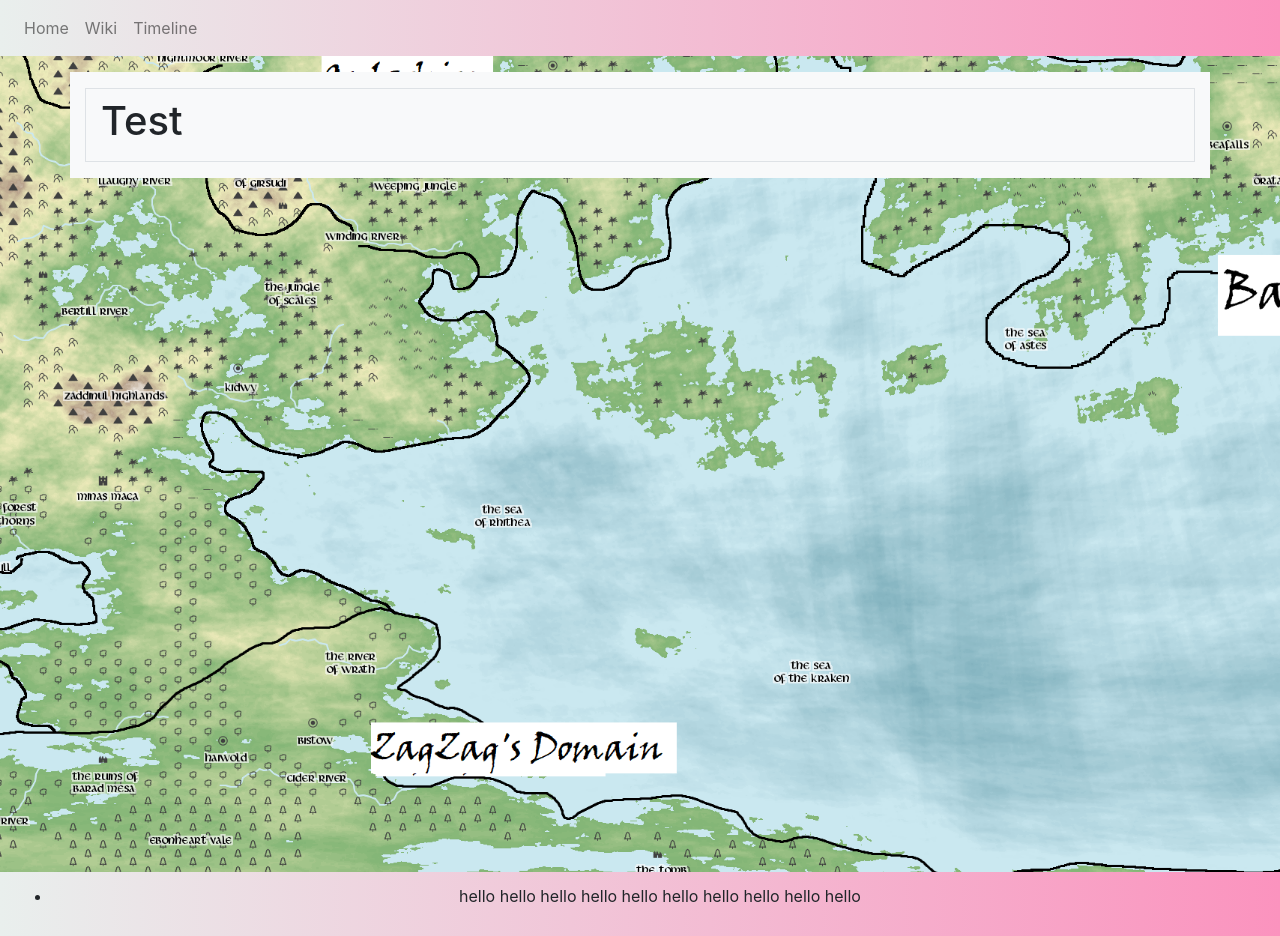
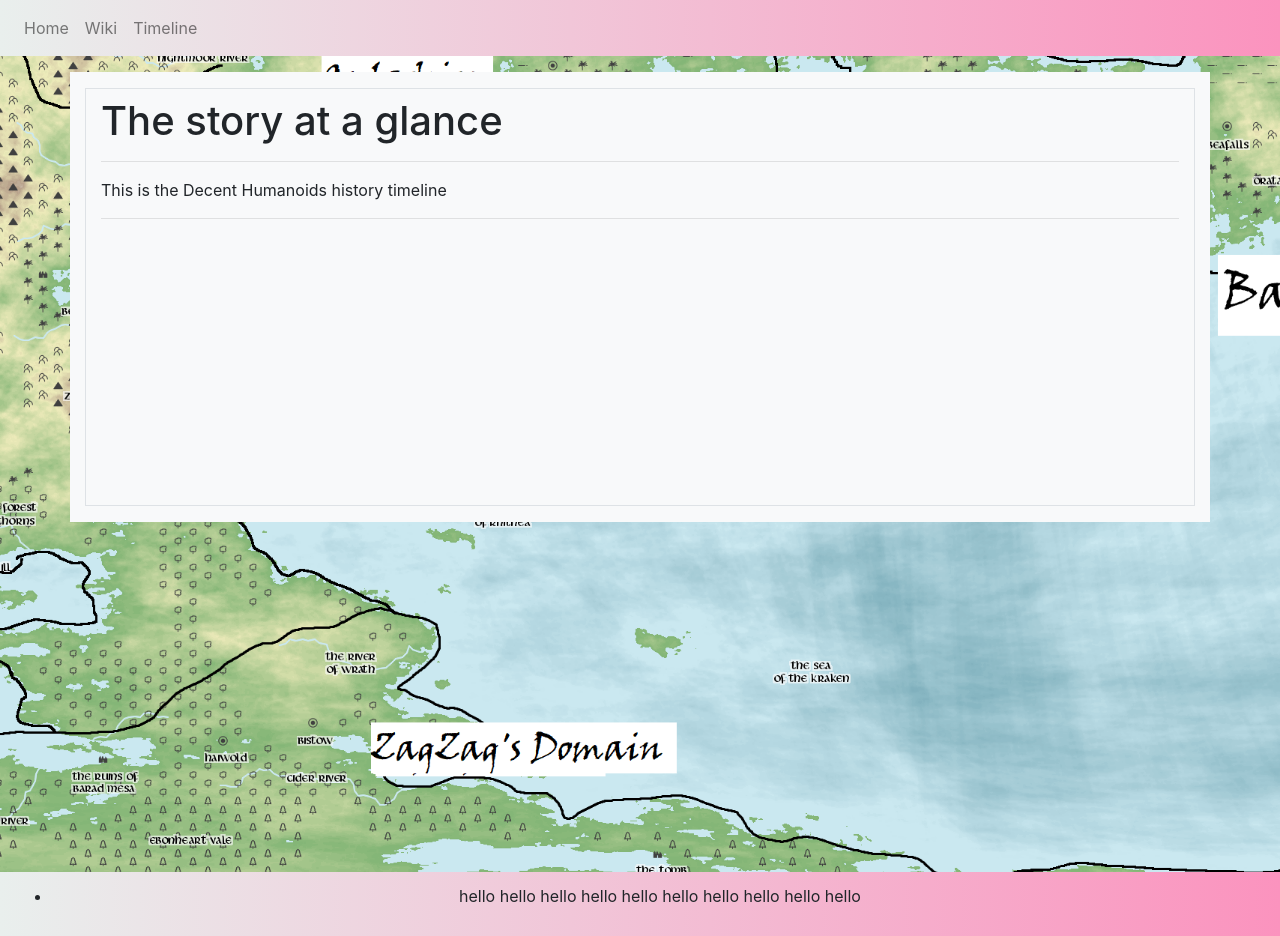
Before and after one commit to jonesec2/Decent_Humanoids, a React (Create React App) app: page /decent_humanoids/timeline in a window 1280 px wide. Built offline with nearby package versions, Linux system fonts and the light colour scheme.

Commit message:
updated timeline page to have normalized container and updated the NoMatch page with an image and link to homepage

```diff
--- a/src/components/Nav.js
+++ b/src/components/Nav.js
@@ -24,7 +24,7 @@ function Navbar() {
                   <Link className="nav-link js-scroll-trigger" to="/decent_humanoids/wiki">Wiki</Link>
                </li>
                <li className="nav-item">
-                  <Link className="nav-link js-scroll-trigger" to="/timeline">Timeline</Link>
+                  <Link className="nav-link js-scroll-trigger" to="/decent_humanoids/timeline">Timeline</Link>
                </li>
                {/* <li>
                   <Link className="nav-link js-scroll-trigger" to="/whoops"> Whoops</Link>
--- a/src/components/Wrapper.js
+++ b/src/components/Wrapper.js
@@ -4,7 +4,7 @@ export default function Wrapper(props) {
 
    return (
       <div className="container text-center mx-auto my-3">
-         <div className="container border mx-auto my-3 py-2 textC">
+         <div className="container border my-3 py-2 textC">
             {props.children}
          </div>
       </div>
--- a/src/pages/Home.css
+++ b/src/pages/Home.css
@@ -42,9 +42,16 @@
    }
 }
 
-/* .minHome {
-   min-height: 800px;
+/* @media (min-width: 1700px) {
+   .container {
+      min-width: 84%;
+   }
 } */
+
+.minHome {
+   min-height: 400px;
+}
+
 
 .noMatch {
    min-height: 100vh !important;
@@ -178,6 +185,12 @@
    background-color: rgb(248, 249, 250) !important;
 }
 
+/* @media (min-width: 1700px) {
+   .textC {
+      min-width: 100%;
+   }
+} */
+
 .btn {
    border: none;
    background-color: inherit;
--- a/src/pages/NoMatch.js
+++ b/src/pages/NoMatch.js
@@ -3,6 +3,7 @@ import { BrowserRouter as Router, Link, Route, Switch } from "react-router-dom";
 import Navbar from "../components/Nav";
 import Wrapper from "../components/Wrapper";
 import Footer from "../components/Footer";
+import iphiriaPic from "../images/IphireaLanding.png";
 import "./Home.css";
 
 
@@ -13,10 +14,16 @@ function NoMatch() {
    return (
       <div>
          <Navbar />
-            <div className="noMatch">
-               <h1>Sorry Traveller</h1>
-               <h3>Looks like you took a wrong turn</h3>
-            </div>
+         <div className="noMatch">
+            <Wrapper>
+               <div className="minHome">
+                  <h2>Sorry Traveller: Looks like you took a wrong turn </h2>
+                  <hr></hr>
+                  <h4>Let's get you back <Link to="/decent_humanoids/home">home</Link></h4>
+                  <img className="image" src={iphiriaPic} />
+               </div>
+            </Wrapper>
+         </div>
          <Footer />
       </div>
    )
--- a/src/pages/Timeline.js
+++ b/src/pages/Timeline.js
@@ -2,14 +2,28 @@ import React from "react";
 import Wrapper from "../components/Wrapper";
 import Navbar from "../components/Nav";
 import Footer from "../components/Footer";
+import Results from "../components/Results";
+// import iphiriaPic from "../images/IphireaLanding.png";
 
 export default function Timeline() {
+
+   const search = "test"
    return (
       <div>
          <Navbar />
          <div className="noMatch">
             <Wrapper>
-               <h1>Test</h1>
+               <div className="minHome">
+                  <h1 className="text-left">The story at a glance</h1>
+                  <hr />
+                  <p>This is the Decent Humanoids history timeline </p>
+
+                  <hr></hr>
+                  {/* <h2>Restart the adventure</h2>
+                  <p>I'll try my best to get you what you're looking for. If I can't I'll try to get you as close as possible.</p>
+                  <hr></hr>
+                  <Results search={search} /> */}
+               </div>
             </Wrapper>
          </div>
          <Footer />
--- a/src/pages/Wiki.js
+++ b/src/pages/Wiki.js
@@ -78,7 +78,7 @@ export default function Wiki(props) {
                         Gallery: object.Gallery
                      }}>
                   </MainText>
-                  <Results search={search} newResult={newResult} />
+                  {/* <Results search={search} newResult={newResult} /> */}
                </Wrapper>
             ) :
                (
@@ -101,7 +101,7 @@ export default function Wiki(props) {
                            Gallery: pageKey[0].Gallery
                         }}>
                      </MainText>
-                     <Results search={search} newResult={newResult}/>
+                     {/* <Results search={search} newResult={newResult}/> */}
                   </Wrapper>
                )
             }
```
Also changed, not shown: 2 other files (tests, documents, lock files or other folders).
